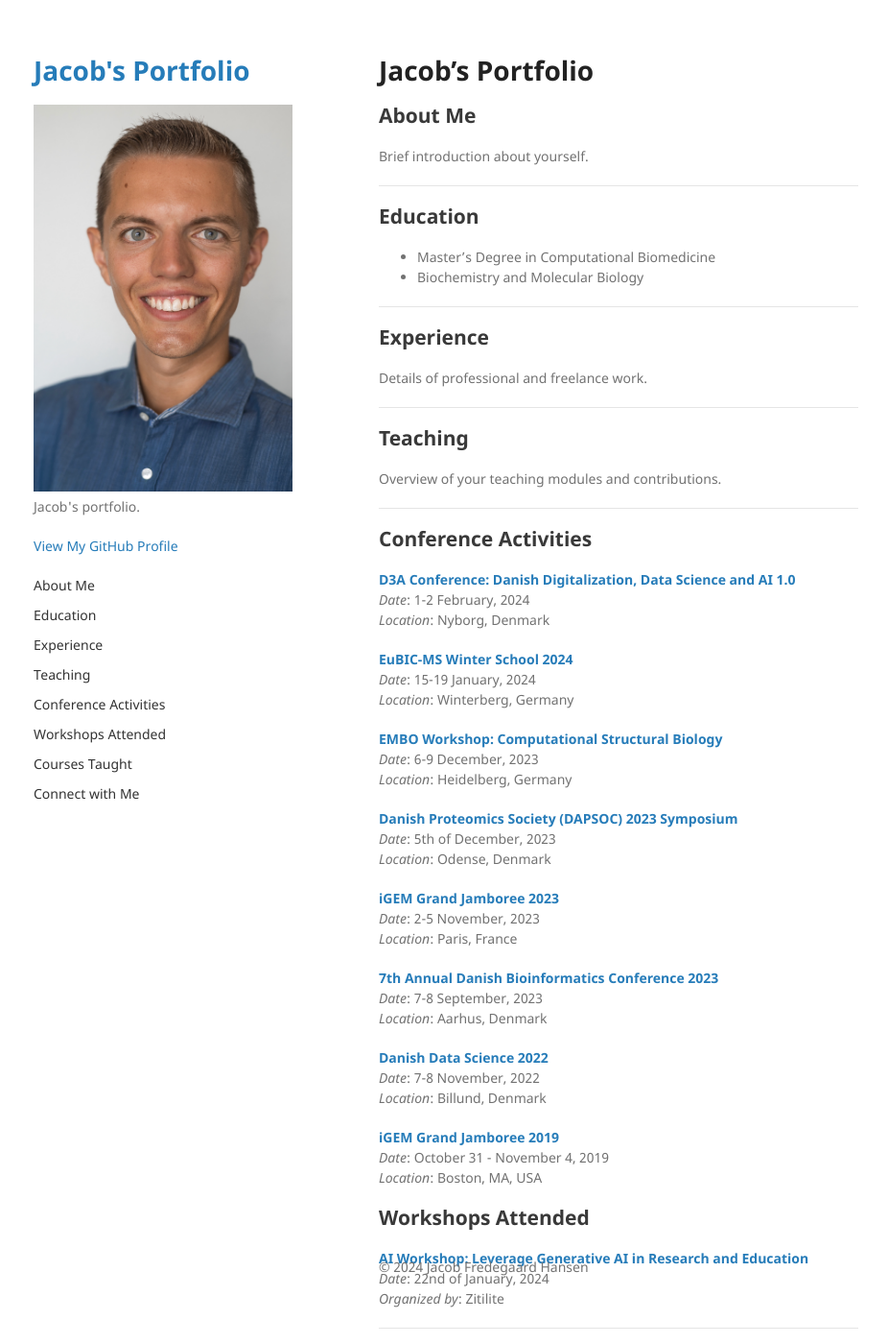
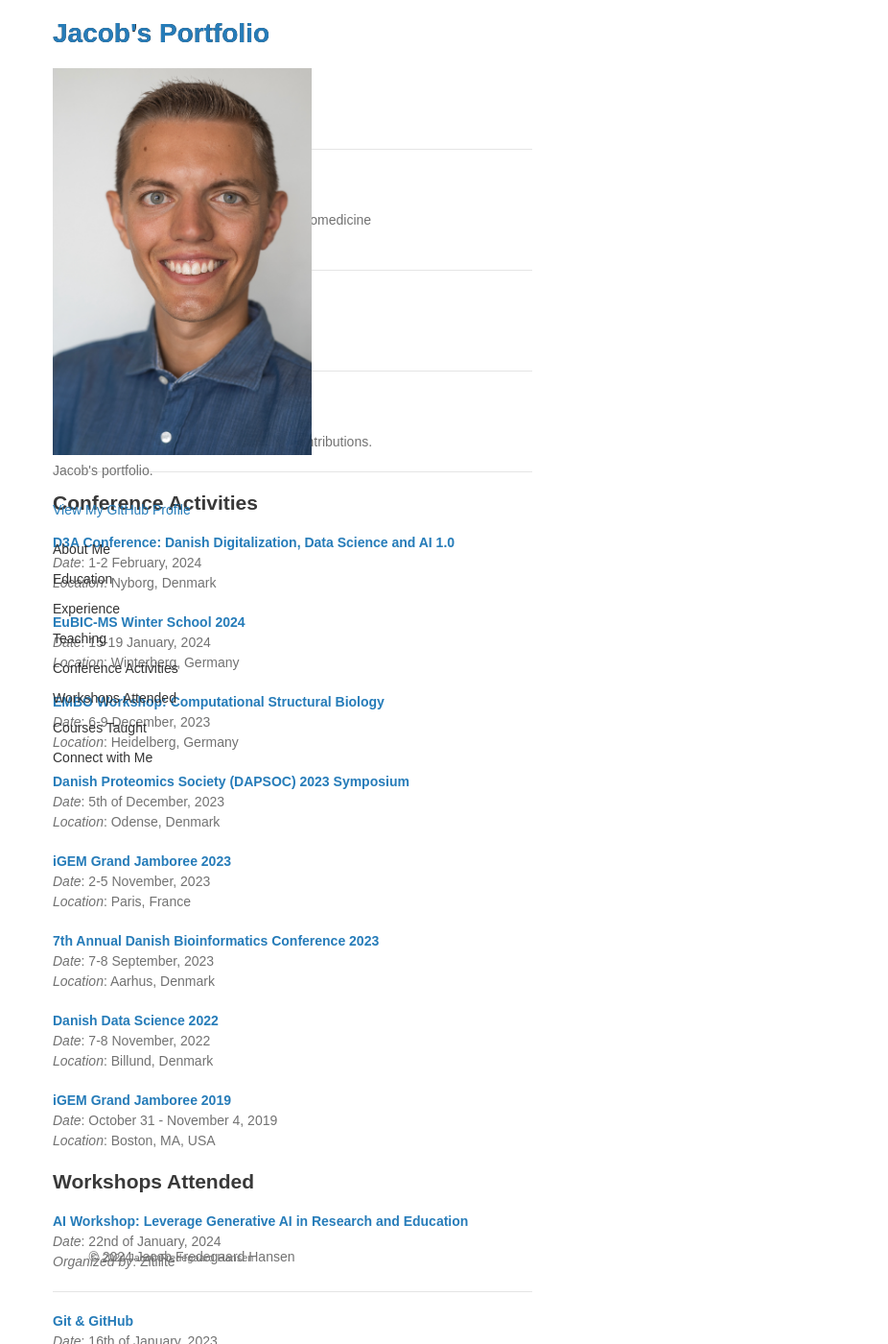
Before and after one commit to jacobfh1/jacobfh1.github.io, a Jekyll site: the page built from index.md, in a window 1280 px wide and 1400 px high. Shown: the whole window at 96% size, without its empty margins (175-1101 px from the left). Built offline with Jekyll 4.4.1, drawn with Linux system fonts in a browser that asks for light colours.

Commit message:
Updated index.md and default.html

```diff
--- a/_layouts/default.html
+++ b/_layouts/default.html
@@ -48,14 +48,13 @@
 
         </header>
         <section>
-
             {{ content }}
-
         </section>
         <footer>
             {% if site.github.is_project_page %}
                 <p>This project is maintained by <a href="{{ site.github.owner_url }}">{{ site.github.owner_name }}</a></p>
             {% endif %}
+            <p><small>&copy; 2024 Jacob Fredegaard Hansen</small></p>
         </footer>
     </div>
     <script src="{{ "/assets/js/scale.fix.js" | relative_url }}"></script>
--- a/assets/css/style.scss
+++ b/assets/css/style.scss
@@ -24,3 +24,29 @@
   nav a:hover {
     text-decoration: underline; /* Underline on hover */
   }
+
+  body {
+    margin: 0;
+    padding: 0;
+    font-family: Arial, sans-serif;
+  }
+
+  .wrapper {
+    min-height: 100vh; /* Ensure the wrapper takes at least the full height of the viewport */
+    display: flex;
+    flex-direction: column; /* Arrange children vertically */
+  }
+
+  header {
+    padding: 20px; /* Add padding to the header for spacing */
+  }
+
+  section {
+    flex: 1; /* Allow the section to expand and take available space */
+    padding: 20px; /* Add padding to the content section */
+  }
+
+  footer {
+    padding: 10px; /* Add padding to the footer */
+    text-align: center; /* Center-align footer text */
+  }
```
Lines whose indentation alone changed are shown as unchanged.
